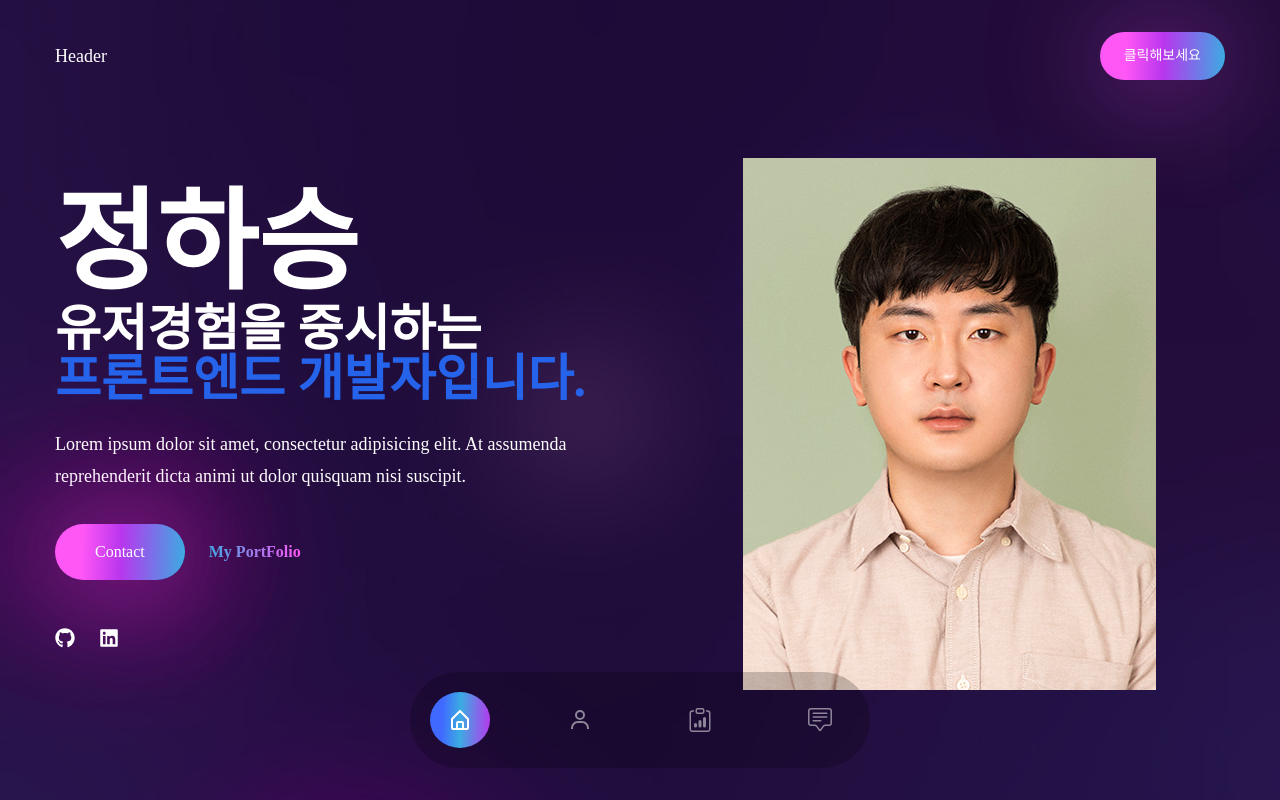
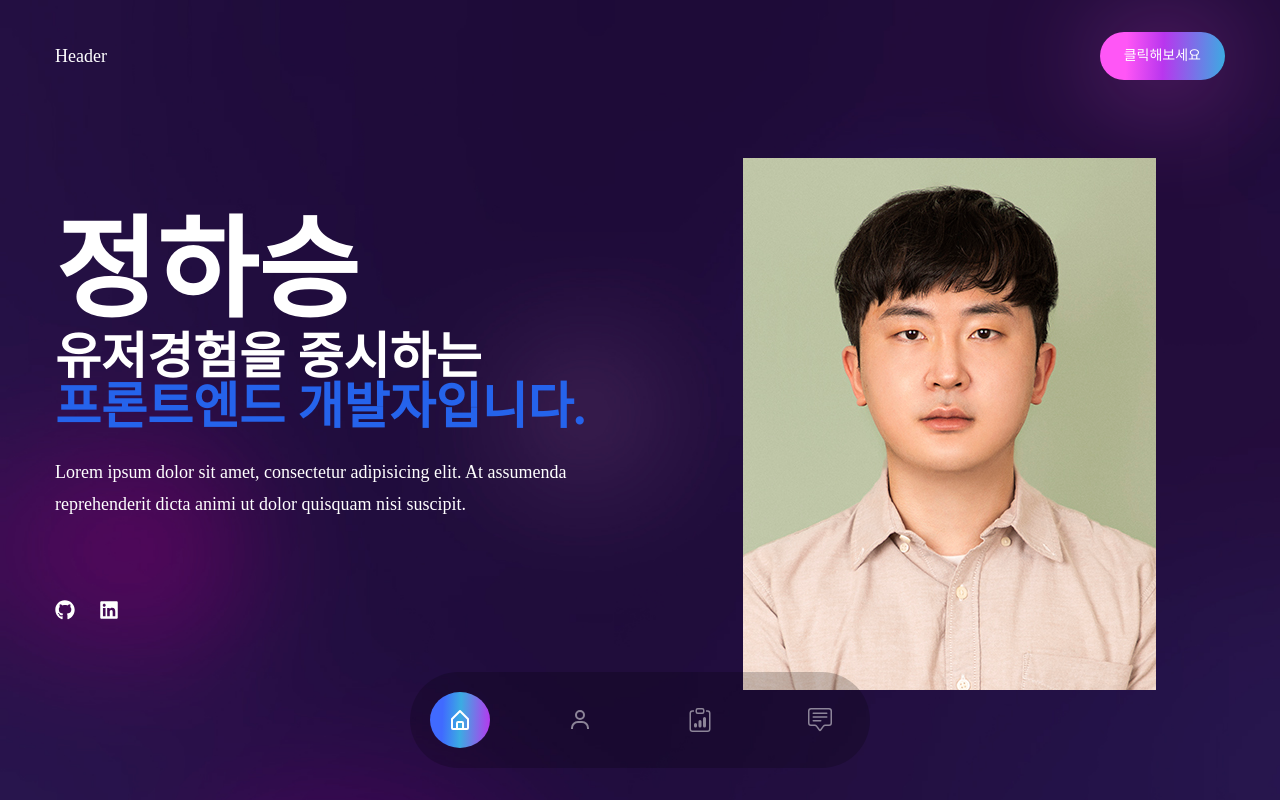
Before and after one commit to HA-SEUNG-JEONG/react-portfolio, a React (Create React App) app: page / in a window 1280 px wide. Shown: the top 800 px of the page. Built offline with nearby package versions, Linux system fonts and the light colour scheme.

Commit message:
Chore : 필요없는 코드 삭제

```diff
--- a/src/components/AnimatedMiddleButton.tsx
+++ b/src/components/AnimatedMiddleButton.tsx
@@ -8,12 +8,7 @@
       initial="hidden"
       whileInView={"show"}
       viewport={{ once: false, amount: 1 }}
-      className="flex max-w-max gap-x-6 items-center mb-12 mx-auto lg:mx-0">
-      <button className="btn btn-lg">Contact</button>
-      <a href="#" className="text-gradient btn-link">
-        My PortFolio
-      </a>
-    </motion.div>
+      className="flex max-w-max gap-x-6 items-center mb-12 mx-auto lg:mx-0"></motion.div>
   );
 };
 
```
